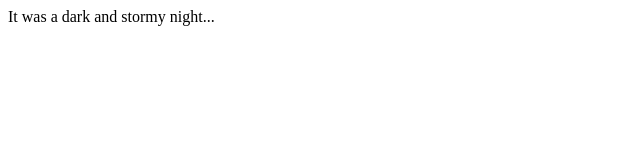
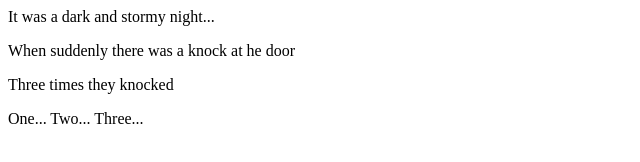
Before and after one commit to Lucas-Cima/Fireside-Story, a plain HTML site: page index.html in a window 1280 px wide. Shown: the whole page, without its empty margins (0-640 px from the left). Drawn offline with Linux system fonts and the light colour scheme.

Commit message:
added second line of story

```diff
--- a/index.html
+++ b/index.html
@@ -1,5 +1,8 @@
 <html>
         <body>
             <p>It was a dark and stormy night...</p>
+            <p>When suddenly there was a knock at he door</p>
+            <p>Three times they knocked</p>
+            <p>One... Two... Three...</p>
         </body>
 </html>
```
